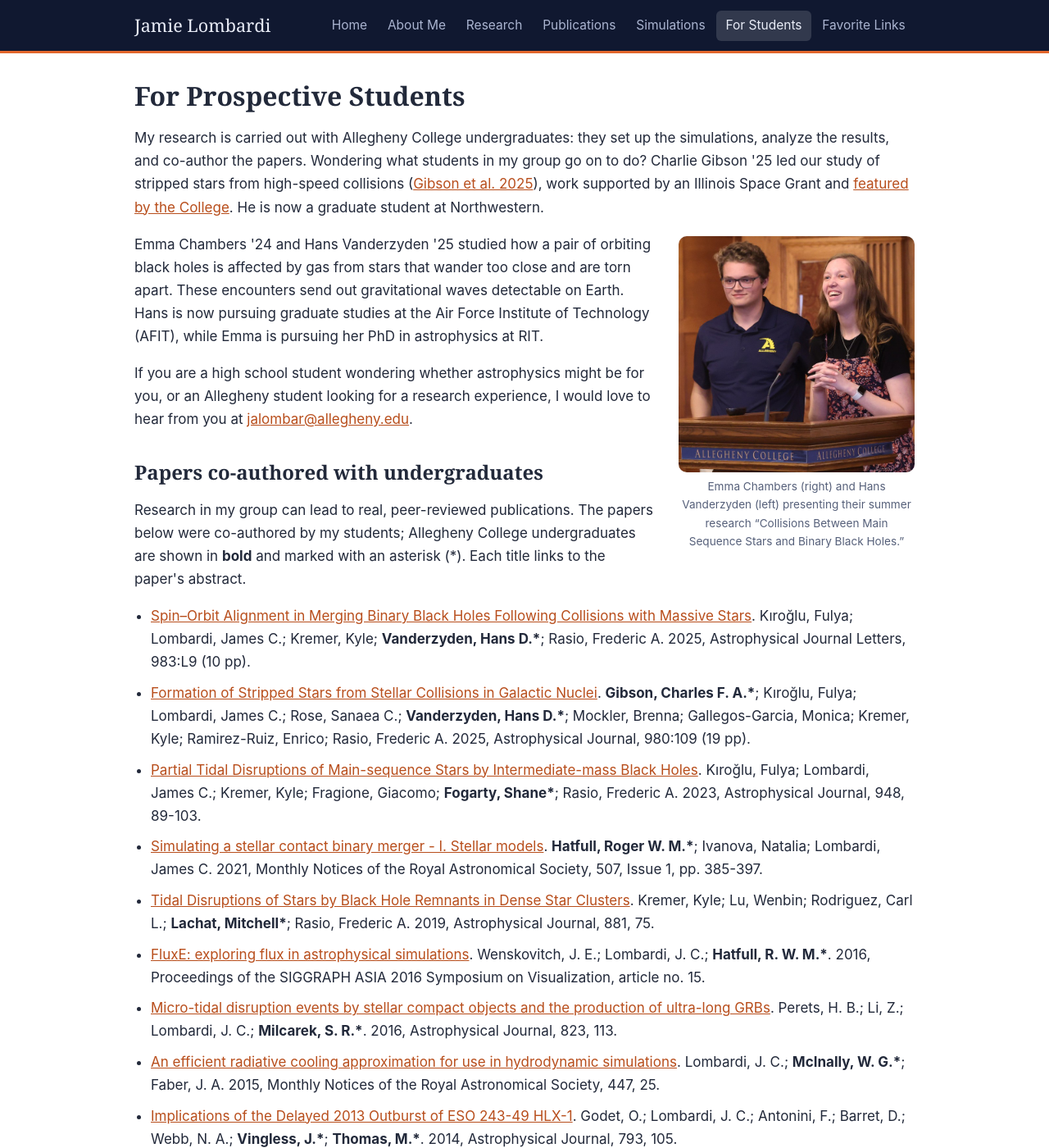
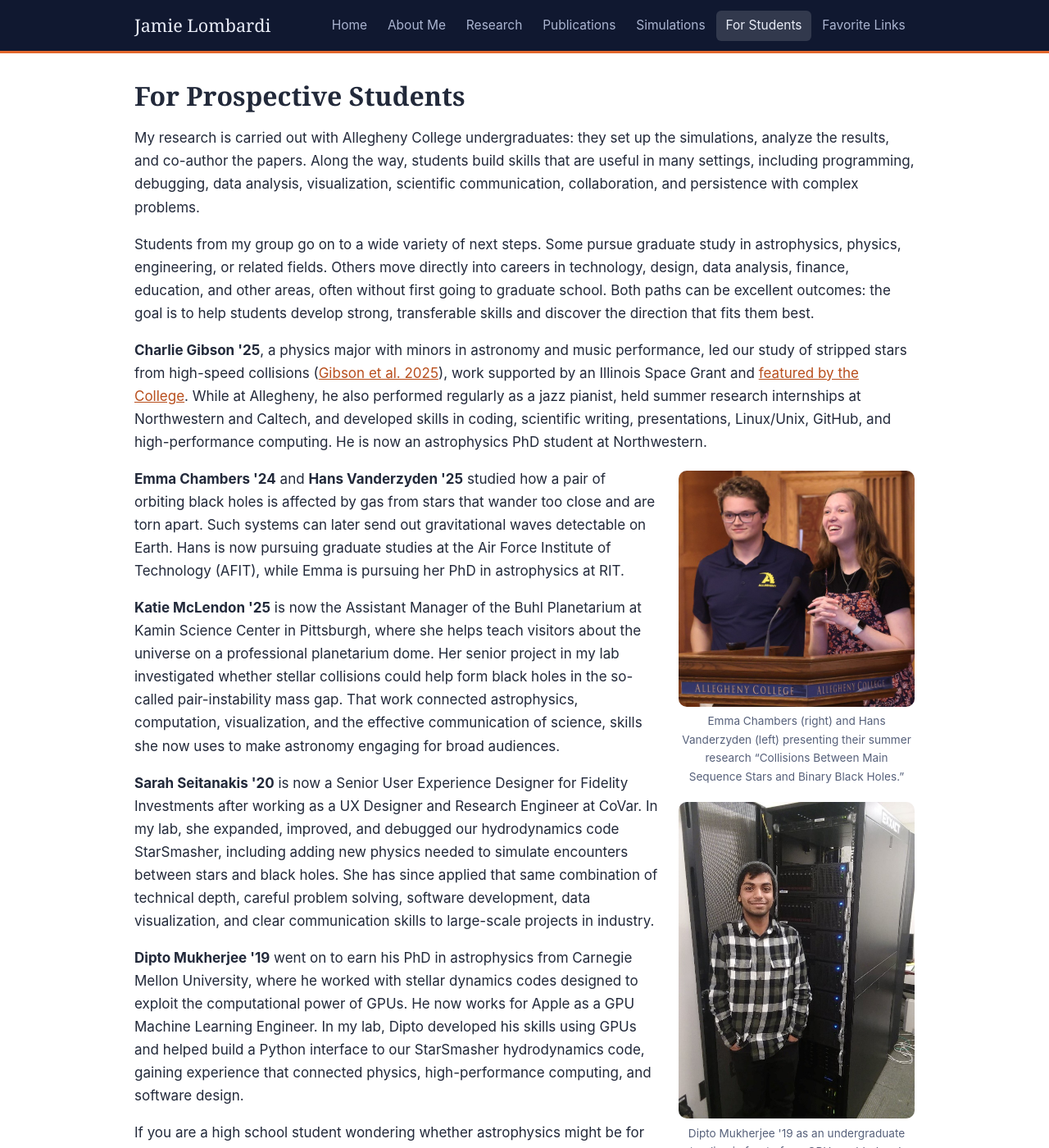
Before and after one commit to jalombar/jalombar.github.io, a Jekyll site: the page built from students.html, in a window 1280 px wide and 1400 px high. Shown: the whole window at 82% size. Built offline with Jekyll 4.4.1, drawn with Linux system fonts in a browser that asks for light colours; some of the changed text lies outside the part shown.

Commit message:
Updated student page, including add a picture and description of Dipto

```diff
--- a/links.html
+++ b/links.html
@@ -14,7 +14,7 @@ redirect_from:
   <p class="lede">
     Astronomy belongs to everyone. This page gathers talks and videos for
     students, teachers, and the generally curious, along with places on the web
-    I find myself returning to. All links open in a new tab.
+    I find myself returning to.
   </p>
 
   <div class="channel-promo">
--- a/students.html
+++ b/students.html
@@ -2,8 +2,9 @@
 layout: default
 title: For Prospective Students
 description: >-
-  Research opportunities for undergraduates in Jamie Lombardi's group at
-  Allegheny College, and where past students have gone.
+  Research opportunities for undergraduates in Jamie Lombardi's computational
+  astrophysics group at Allegheny College, and the many paths students pursue
+  afterward.
 permalink: /students/
 ---
 
@@ -11,24 +12,73 @@ permalink: /students/
   <h1>For Prospective Students</h1>
   <p>
     My research is carried out with Allegheny College undergraduates: they set
-    up the simulations, analyze the results, and co-author the papers. Wondering
-    what students in my group go on to do? Charlie Gibson '25 led our study of
-    stripped stars from high-speed collisions
+    up the simulations, analyze the results, and co-author the papers. Along
+    the way, students build skills that are useful in many settings, including
+    programming, debugging, data analysis, visualization, scientific
+    communication, collaboration, and persistence with complex problems.
+  </p>
+  <p>
+    Students from my group go on to a wide variety of next steps. Some pursue
+    graduate study in astrophysics, physics, engineering, or related fields.
+    Others move directly into careers in technology, design, data analysis,
+    finance, education, and other areas, often without first going to graduate
+    school. Both paths can be excellent outcomes: the goal is to help students
+    develop strong, transferable skills and discover the direction that fits
+    them best.
+  </p>
+  <p>
+    <strong>Charlie Gibson '25</strong>, a physics major with minors in astronomy and music
+    performance, led our study of stripped stars from high-speed collisions
     (<a href="https://ui.adsabs.harvard.edu/abs/arXiv:2410.02146/abstract" target="_blank" rel="noopener">Gibson et al. 2025</a>),
     work supported by an Illinois Space Grant and
     <a href="https://allegheny.edu/about/news/allegheny-college-student-receives-research-grant-featured-in-the-astrophysical-journal/" target="_blank" rel="noopener">featured by the College</a>.
-    He is now a graduate student at Northwestern.
+    While at Allegheny, he also performed regularly as a jazz pianist, held
+    summer research internships at Northwestern and Caltech, and developed
+    skills in coding, scientific writing, presentations, Linux/Unix, GitHub,
+    and high-performance computing. He is now an astrophysics PhD student at
+    Northwestern.
   </p>
   <figure class="figure-student">
     <img src="{{ '/assets/images/emma-hans-research.jpg' | relative_url }}" alt="Hans Vanderzyden and Emma Chambers presenting their research at an Allegheny College podium">
     <figcaption>Emma Chambers (right) and Hans Vanderzyden (left) presenting their summer research &ldquo;Collisions Between Main Sequence Stars and Binary Black Holes.&rdquo;</figcaption>
   </figure>
+  <figure class="figure-student" style="clear: right;">
+    <img src="{{ '/assets/images/Dipto.jpg' | relative_url }}" alt="Dipto Mukherjee as an undergraduate standing in front of a GPU-enabled rack-mounted computing cluster">
+    <figcaption>Dipto Mukherjee '19 as an undergraduate standing in front of our GPU-enabled rack-mounted cluster, whose 24 GPU cards accelerate the gravitational energy and force calculations in our hydrodynamic simulations.</figcaption>
+  </figure>
   <p>
-    Emma Chambers '24 and Hans Vanderzyden '25 studied how a pair of orbiting black
+    <strong>Emma Chambers '24</strong> and <strong>Hans Vanderzyden '25</strong> studied how a pair of orbiting black
     holes is affected by gas from stars that wander too close and are torn
-    apart. These encounters send out gravitational waves detectable on
+    apart. Such systems can later send out gravitational waves detectable on
     Earth. Hans is now pursuing graduate studies at the Air Force Institute of
     Technology (AFIT), while Emma is pursuing her PhD in astrophysics at RIT.
+  </p>
+  <p>
+    <strong>Katie McLendon '25</strong> is now the Assistant Manager of the Buhl Planetarium at
+    Kamin Science Center in Pittsburgh, where she helps teach visitors about
+    the universe on a professional planetarium dome. Her senior project in my
+    lab investigated whether stellar collisions could help form black holes in
+    the so-called pair-instability mass gap. That work connected astrophysics, computation, visualization,
+    and the effective communication of science, skills she now uses to make astronomy engaging
+    for broad audiences.
+  </p>
+  <p>
+    <strong>Sarah Seitanakis '20</strong> is now a Senior User
+    Experience Designer for Fidelity Investments after working as a UX Designer
+    and Research Engineer at CoVar. In my lab, she expanded,
+    improved, and debugged our hydrodynamics code StarSmasher, including
+    adding new physics needed to simulate encounters between stars and black
+    holes. She has since applied that same combination of technical depth,
+    careful problem solving, software development, data visualization, and clear communication skills to large-scale projects in industry.
+  </p>
+  <p>
+    <strong>Dipto Mukherjee '19</strong> went on to earn his PhD in astrophysics from Carnegie
+    Mellon University, where he worked with stellar dynamics codes designed to
+    exploit the computational power of GPUs. He now works for Apple as a GPU
+    Machine Learning Engineer. In my lab, Dipto developed his skills using GPUs
+    and helped build a Python interface to our StarSmasher hydrodynamics code,
+    gaining experience that connected physics, high-performance computing,
+    and software design.
   </p>
   <p>
     If you are a high school student wondering whether astrophysics might be
```
Also changed, not shown: assets/images/Dipto.jpg (added).
